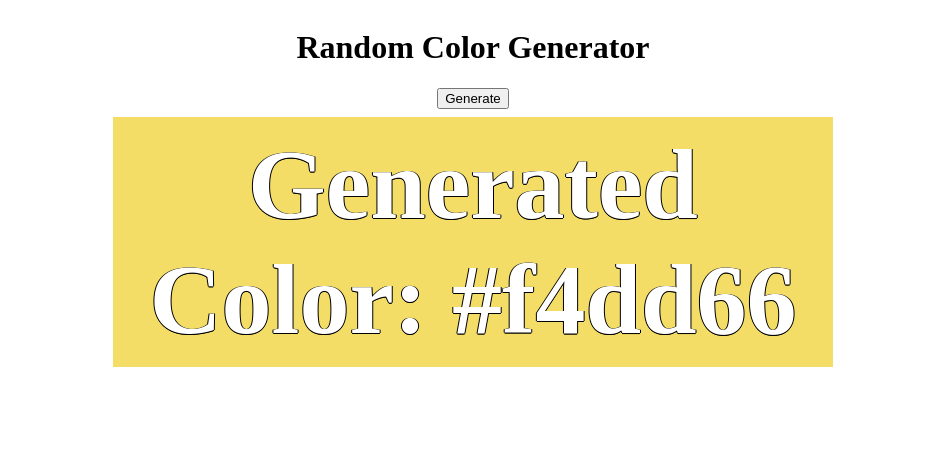
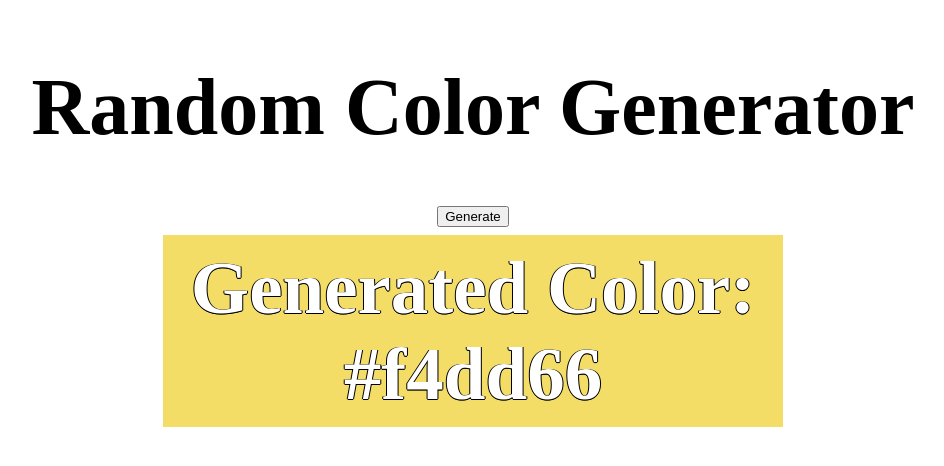
Before and after one commit to Draikth/react-rand-col-gen, a React app: page / in a window 1280 px wide. Shown: the top 466 px of the page, without its empty margins (167-1111 px from the left). Built offline with nearby package versions, Linux system fonts and the light colour scheme.

Commit message:
Modify App.js to adjust fontSize

```diff
--- a/src/App.js
+++ b/src/App.js
@@ -14,14 +14,20 @@ export default function App() {
         alignItems: 'center',
       }}
     >
-      <h1>Random Color Generator</h1>
+      <h1
+        style={{
+          fontSize: '80px',
+        }}
+      >
+        Random Color Generator
+      </h1>
       <button onClick={() => setCol(col === !true)}>Generate</button>
       <div
         style={{
           fontWeight: 'bold',
-          fontSize: '100px',
+          fontSize: '75px',
           marginTop: '8px',
-          width: '700px',
+          width: '600px',
           display: 'flex',
           flexDirection: 'column',
           backgroundColor: color,
```
